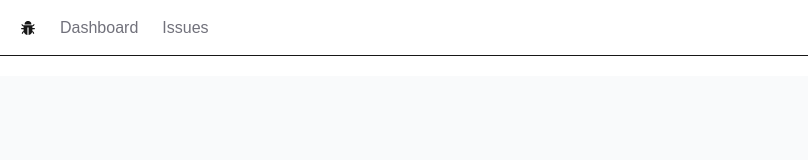
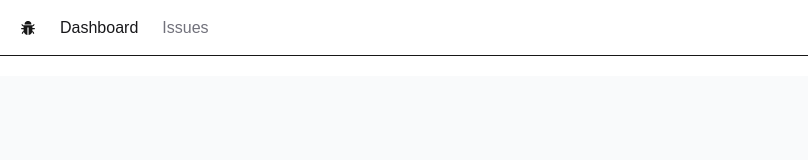
Before and after one commit to dhanush-cache/issue-tracker, a Next.js app in the folder frontend/: page / in a window 1280 px wide. Shown: the top 160 px of the page, without its empty margins (0-808 px from the left). Built offline with nearby package versions, Linux system fonts and the light colour scheme.

Commit message:
Style the active link in the NavBar

```diff
--- a/frontend/app/NavBar.tsx
+++ b/frontend/app/NavBar.tsx
@@ -1,8 +1,14 @@
+"use client";
+
 import React from "react";
 import Link from "next/link";
 import { AiFillBug } from "react-icons/ai";
+import { usePathname } from "next/navigation";
+import classNames from "classnames";
 
 const NavBar = () => {
+  const currentPath = usePathname();
+  console.log(currentPath);
   const links = [
     { label: "Dashboard", href: "/" },
     { label: "Issues", href: "/issues" },
@@ -16,7 +22,11 @@
         {links.map((link) => (
           <li key={link.href}>
             <Link
-              className="text-zinc-500 hover:text-zinc-800 transition-colors"
+              className={classNames({
+                "text-zinc-900": link.href === currentPath,
+                "text-zinc-500": link.href !== currentPath,
+                "hover:text-zinc-800 transition-colors": true,
+              })}
               href={link.href}
             >
               {link.label}
--- a/frontend/package.json
+++ b/frontend/package.json
@@ -9,6 +9,7 @@
     "lint": "eslint"
   },
   "dependencies": {
+    "classnames": "^2.5.1",
     "next": "15.5.2",
     "react": "19.1.0",
     "react-dom": "19.1.0",
```
Also changed, not shown: 1 other file (tests, documents, lock files or other folders).
